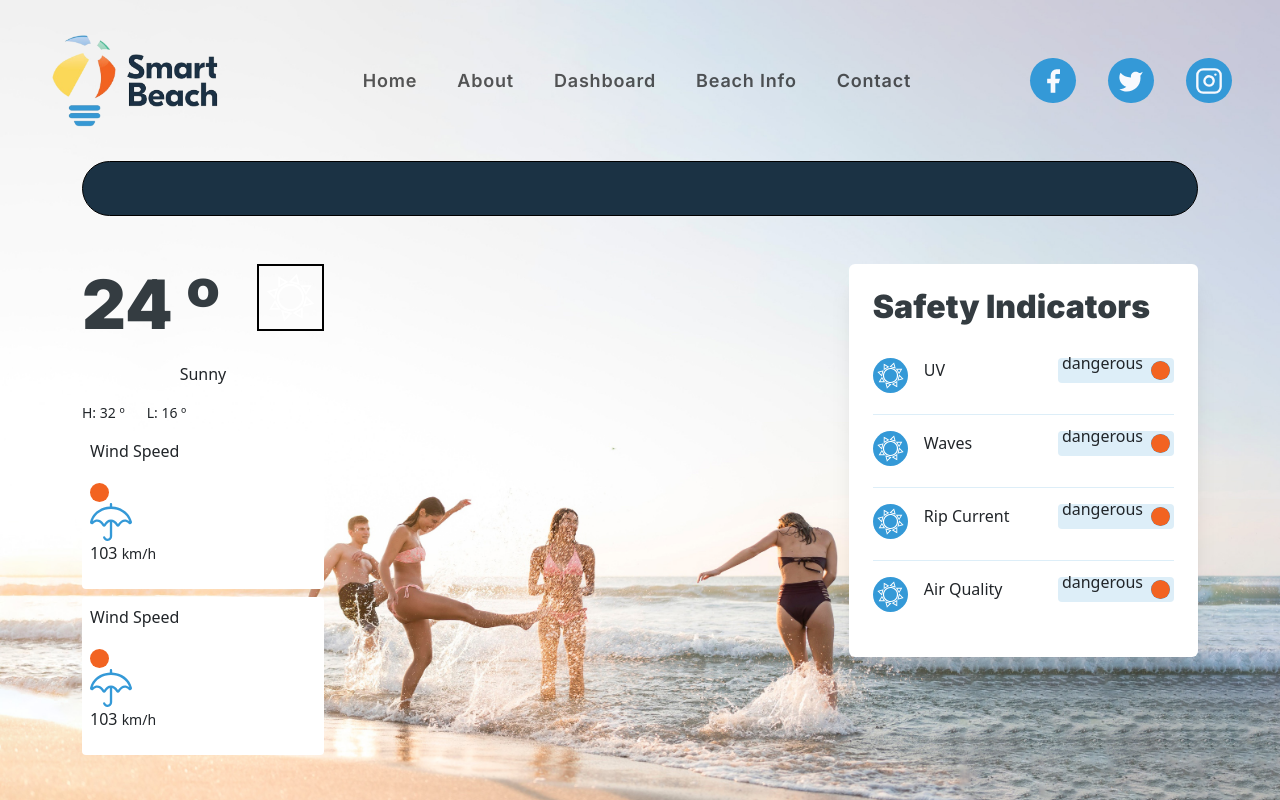
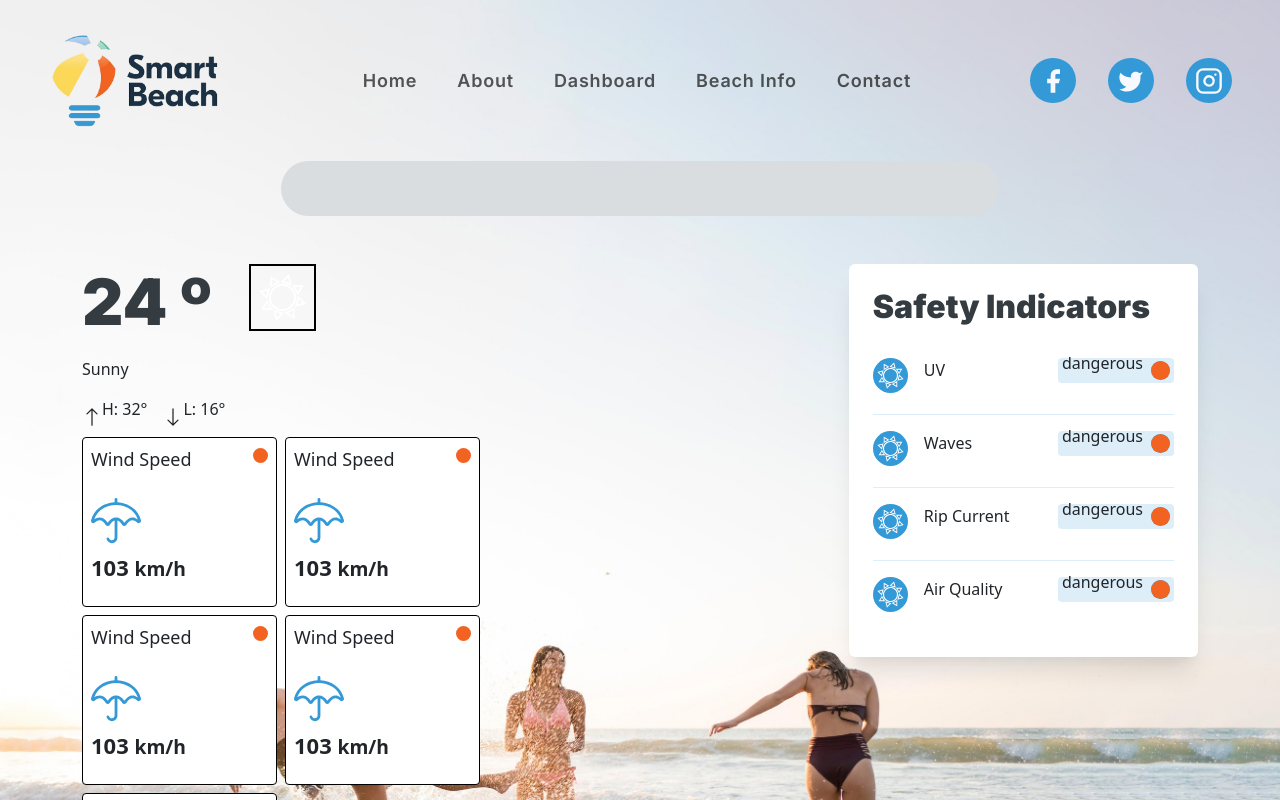
Before and after one commit to C-Blouin/SmartBeach, a React (Vite) app: page /dashboard in a window 1280 px wide. Shown: the top 800 px of the page. Built offline with nearby package versions, Linux system fonts and the light colour scheme.

Commit message:
dashboard forecast small cards layout

```diff
--- a/src/css/App.css
+++ b/src/css/App.css
@@ -1766,10 +1766,14 @@ footer>nav {
   padding-top: 300px;
   padding-bottom: 84px;
 }
+.dashboard-wrapper > p{
+  color: var(--primary-body);
+}
 /*Menu placeholder*/
 .dashboard-menu {
-  border: solid black 1px;
-  background-color: #1b3244;
+  background-color: var(--slate-accent-5);
+  margin: 0 auto;
+  width: 718px;
   height: 55px;
   margin-bottom: 24px;
   border-radius: 68px;
@@ -1779,41 +1783,86 @@ footer>nav {
   display: flex;
   justify-content: space-between;
 }
-/* Weather Info*/
-.dashboard-weather-widget-container {
+
+/*Forecast component styles*/
+
+/* Temperature card styles*/
+.dashboard-forecast-container{
+  /*Add space between menu*/
   margin-top: 24px;
+}
+.dashboard-temperature-widget-top>h1 {
+  /*Manage h1 same as hero*/
+  font-size: clamp(38px, 5vw, 70px);
+}
+/*Weather icon beside temperature label*/
+#weather-icon{
+  margin-left: 37px;
+  /*Outline the white sun icon. update icon color
+  remove border when fixed*/
+  border: solid 2px black;
+}
+
+#dashboard-weather-label{
+  display: flex;
+  justify-content: space-around;
+}
+.dashboard-temperature-widget-top{
+  display: flex;
+}
+/*Weather widget small cards*/
+.dashboard-data-card-container {
+  gap: 8px;
+  /*Forces container to be 450px same as .hero-forecast limit*/
+  max-width: 450px;
+    /* Two columns */
   display: grid;
-  gap: 8px;
-}
-
-.dashboard-widget-card{
+  grid-template-columns: repeat(2, 1fr);
+}
+
+/*small card styles.*/
+.dashboard-data-card{
   background-color: var(--white);
+  /*Card sizing*/
+  width: 195px;
+  height: 170px;
   padding: 8px;
   border-radius: 4px;
-}
-
-.weather-info>h1 {
-  font-size: var(--desktop-h1);
-}
-
-#weather-icon{
-  margin-left: 37px;
-  border: solid 2px black;
-}
-#dashboard-weather-label{
-  display: flex;
-  justify-content: space-around;
-}
-.weather-info{
-  display: flex;
-}
-.dashboard-temperature-wrapper{
-  display: flex;
+  /*Content alignment*/
+  display: flex;
+  flex-direction: column;
+  justify-content: center;
+  /*Border is just to show how the cards look.
+   hard to see on the placeholder bg remove later*/
+  border: black solid 1px;
+}
+
+/* Push danger label to right end*/
+.dashboard-data-card-top {
+  display: flex;
+  justify-content: space-between;
+  /*manage h3 font-size same as widget-card on hero*/
+  font-size: clamp(var(--mobile-body), 3vw, var(--desktop-body));
+}
+
+.dashboard-data-card > img{
+  max-width: 100%;
+  height: 120px;
+}
+
+.dashboard-forecast-prediction-value{
+  /*Makes the text stand out more
+  same styles from .hero-forecast*/
+  font-size: clamp(18px, 5vw, 22px);
+  font-weight: 600;
+  line-height: normal;
 }
 
 .dashboard-temperature-wrapper > small:first-of-type{
   margin-right: 22px;
 }
+
+/*Safety Indicator Component Styles*/
 .dashboard-safety-indicators-container {
   background-color: var(--white);
   box-shadow: var(--extra-large-shadow);
@@ -1824,9 +1873,7 @@ footer>nav {
   border-radius: 6px;
   padding: 24px;
 }
-.dashboard-safety-indicators-container > span{
-  border: 1px solid beige;
-}
+
 .safety-indicators-top{
   display: flex;
 
--- a/src/views/Dashboard.jsx
+++ b/src/views/Dashboard.jsx
@@ -2,7 +2,7 @@ import React, { useEffect } from "react";
 import infoVector from "../images/dashboard/info-vector.svg";
 import sunVector from "../images/dashboard/sun.svg";
 import dangerIndicator from "../images/dashboard/danger.svg";
-import  rainChance from "../images/landing/forecast-icons/umbrella.svg";
+import rainChance from "../images/landing/forecast-icons/umbrella.svg";
 
 function Dashboard() {
   return (
@@ -13,46 +13,84 @@ function Dashboard() {
 
         <div className="dashboard-widgets-grid-container">
 
-          <section className="dashboard-weather-widget-container">
-            <article id="weather-widget-wrapper">
-              <div className="weather-info">
+          <section className="dashboard-forecast-container">
+
+            <article className="dashboard-primary-widget-wrapper">
+              <div className="dashboard-temperature-widget-top">
                 <h1>
-                  <span id="temperature">24 º </span>
+                  <span id="dashboard-temperature-label">24 º </span>
                 </h1>
                 <img src={sunVector} width="67" height="67" id="weather-icon" alt="sun-icon" />
               </div>
-              <p id="dashboard-weather-label">Sunny</p>
-              <div className="dashboard-temperature-wrapper">
-              <small>
-                <i></i> H: <span id="high-temperature">32 º</span>
-              </small>
-              <small>
-                <i></i> L: <span id="low-temperature">16 º</span>
-              </small>
+              <p id="dashboard-weather-condition-label">Sunny</p>
+              <div className="temperature-container">
+                <div>
+                  <svg xmlns="http://www.w3.org/2000/svg" width="20" height="20" fill="currentColor" className="bi bi-arrow-up" viewBox="0 0 16 16"><path fillRule="evenodd" d="M8 15a.5.5 0 0 0 .5-.5V2.707l3.146 3.147a.5.5 0 0 0 .708-.708l-4-4a.5.5 0 0 0-.708 0l-4 4a.5.5 0 1 0 .708.708L7.5 2.707V14.5a.5.5 0 0 0 .5.5" />
+                  </svg>
+                  <p>H: <span>32°</span></p>
                 </div>
-
+                <div>
+                  <svg xmlns="http://www.w3.org/2000/svg" width="20" height="20" fill="currentColor" className="bi bi-arrow-down" viewBox="0 0 16 16"><path fillRule="evenodd" d="M8 1a.5.5 0 0 1 .5.5v11.793l3.146-3.147a.5.5 0 0 1 .708.708l-4 4a.5.5 0 0 1-.708 0l-4-4a.5.5 0 0 1 .708-.708L7.5 13.293V1.5A.5.5 0 0 1 8 1" />
+                  </svg>
+                  <p>L: <span>16°</span></p>
+                </div>
+              </div>
             </article>
 
+            <section className="dashboard-data-card-container">
               {/* Sample markup for the data cards */}
-            <article className="dashboard-widget-card">
-							<div className="dashboard-widget-top">
+              <article className="dashboard-data-card">
+                <div className="dashboard-data-card-top">
                   <p>Wind Speed</p>
-								<img src={dangerIndicator}  width="19"
+                  <img src={dangerIndicator} width="15"
                     height="19" alt="Danger Indicator" className="safety-indicators" />
                 </div>
-							<img src={rainChance} alt="Wind Speed Icon" />
-							<p>103 <small>km/h</small></p>
+                <img src={rainChance} alt="Wind Speed Icon" width="50" height="50" />
+                <p className="dashboard-forecast-prediction-value">103 <small>km/h</small></p>
               </article>
 
-            <article className="dashboard-widget-card">
-							<div className="dashboard-widget-top">
+              <article className="dashboard-data-card">
+                <div className="dashboard-data-card-top">
                   <p>Wind Speed</p>
-								<img src={dangerIndicator}  width="19"
+                  <img src={dangerIndicator} width="15"
                     height="19" alt="Danger Indicator" className="safety-indicators" />
                 </div>
-							<img src={rainChance} alt="Wind Speed Icon" />
-							<p>103 <small>km/h</small></p>
+                <img src={rainChance} alt="Wind Speed Icon" width="50" height="50" />
+                <p className="dashboard-forecast-prediction-value">103 <small>km/h</small></p>
               </article>
+
+            <article className="dashboard-data-card">
+                <div className="dashboard-data-card-top">
+                  <p>Wind Speed</p>
+                  <img src={dangerIndicator} width="15"
+                    height="19" alt="Danger Indicator" className="safety-indicators" />
+                </div>
+                <img src={rainChance} alt="Wind Speed Icon" width="50" height="50" />
+                <p className="dashboard-forecast-prediction-value">103 <small>km/h</small></p>
+              </article>
+
+              <article className="dashboard-data-card">
+                <div className="dashboard-data-card-top">
+                  <p>Wind Speed</p>
+                  <img src={dangerIndicator} width="15"
+                    height="19" alt="Danger Indicator" className="safety-indicators" />
+                </div>
+                <img src={rainChance} alt="Wind Speed Icon" width="50" height="50" />
+                <p className="dashboard-forecast-prediction-value">103 <small>km/h</small></p>
+              </article>
+
+            <article className="dashboard-data-card">
+                <div className="dashboard-data-card-top">
+                  <p>Wind Speed</p>
+                  <img src={dangerIndicator} width="15"
+                    height="19" alt="Danger Indicator" className="safety-indicators" />
+                </div>
+                <img src={rainChance} alt="Wind Speed Icon" width="50" height="50" />
+                <p className="dashboard-forecast-prediction-value">103 <small>km/h</small></p>
+              </article>
+
+            </section>
+
           </section>
 
           <section className="dashboard-safety-indicators dashboard-safety-indicators-container">
@@ -60,7 +98,7 @@ function Dashboard() {
               <h2>Safety Indicators</h2>
               <span className="tooltip">
                 <button className="tooltip-toggle" type="button">
-                  <img src={infoVector} width="20" height="20" alt="info-icon"/>
+                  <img src={infoVector} width="20" height="20" alt="info-icon" />
                 </button>
                 {/* <span className="tooltip-text">Information here</span> */}
               </span>
```
Lines whose indentation alone changed are shown as unchanged.
